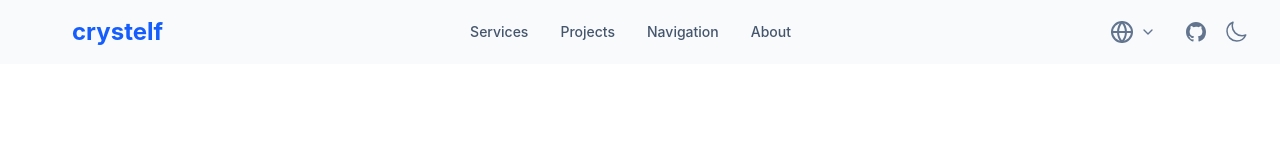
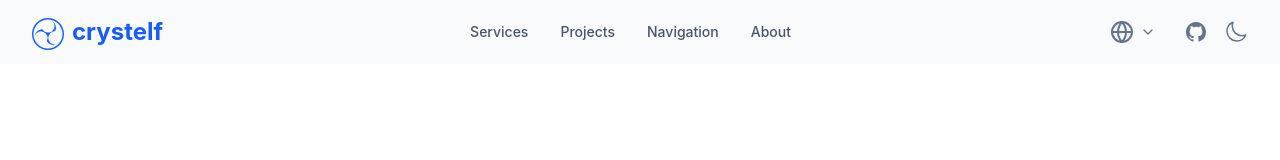
Before and after one commit to crystelf/crystelf-web, a React (Vite) app: page / in a window 1280 px wide. Shown: the top 160 px of the page. Built offline with nearby package versions, Linux system fonts and the light colour scheme.

Commit message:
🎨 feat(constants): add CrystelfLogo component for improved branding in the application
🌐 fix(index.html): update title to "crystelf Studio" and include favicon

📦 feat(Header.tsx): integrate CrystelfLogo into header for enhanced visual identity

```diff
--- a/components/Header.tsx
+++ b/components/Header.tsx
@@ -2,6 +2,7 @@ import React, { useState, useEffect } from "react";
 import { useTheme } from "../contexts/ThemeContext";
 import { useLanguage } from "../contexts/LanguageContext";
 import LanguageSelector from "./LanguageSelector";
+import { CrystelfLogo } from "@/constants.tsx";
 
 // SVG Icons
 function SunIcon() {
@@ -92,6 +93,7 @@ function Header() {
           >
             <div className="flex-shrink-0 w-8 h-8">
               {/* LogoIcon 组件 */}
+              <CrystelfLogo />
             </div>
             <span>crystelf</span>
           </a>
--- a/constants.tsx
+++ b/constants.tsx
@@ -63,6 +63,24 @@ export function AiIcon(props: SVGProps<SVGSVGElement>) {
           d="m9.96 14.863l.886 3.099c.332 1.16 1.976 1.16 2.308 0l.885-3.099a1.2 1.2 0 0 1 .824-.824l3.099-.885c1.16-.332 1.16-1.976 0-2.308l-3.099-.885a1.2 1.2 0 0 1-.824-.824l-.885-3.099c-.332-1.16-1.976-1.16-2.308 0l-.885 3.099a1.2 1.2 0 0 1-.824.824l-3.099.885c-1.16.332-1.16 1.976 0 2.308l3.099.885a1.2 1.2 0 0 1 .824.824M4.43 19.716l.376 1.508c.05.202.338.202.388 0l.377-1.508a.2.2 0 0 1 .145-.145l1.508-.377c.202-.05.202-.337 0-.388l-1.508-.377a.2.2 0 0 1-.145-.145l-.377-1.508c-.05-.202-.338-.202-.388 0l-.377 1.508a.2.2 0 0 1-.145.145l-1.508.377c-.202.05-.202.337 0 .388l1.508.377a.2.2 0 0 1 .145.145m14.001-14l.376 1.508c.05.202.337.202.388 0l.377-1.508a.2.2 0 0 1 .145-.145l1.508-.377c.202-.05.202-.338 0-.388l-1.508-.377a.2.2 0 0 1-.145-.145l-.377-1.508c-.05-.202-.337-.202-.388 0l-.377 1.508a.2.2 0 0 1-.145.145l-1.508.377c-.202.05-.202.338 0 .388l1.508.377a.2.2 0 0 1 .145.145"
         />
       </g>
+    </svg>
+  );
+}
+
+export function CrystelfLogo(props: SVGProps<SVGSVGElement>) {
+  return (
+    <svg
+      xmlns="http://www.w3.org/2000/svg"
+      width="1.5m"
+      height="1.5em"
+      viewBox="0 0 24 24"
+      {...props}
+    >
+      <path
+        transform="translate(24, 0) scale(-1, 1)"
+        fill="currentColor"
+        d="M12 24C5.383 24 0 18.617 0 12S5.383 0 12 0s12 5.383 12 12s-5.383 12-12 12m0-22.891C5.995 1.109 1.11 5.995 1.11 12S5.995 22.89 12 22.89S22.89 18.005 22.89 12S18.005 1.109 12 1.109M6.182 5.99c.352-1.698 1.503-3.229 3.05-3.996c-.269.273-.595.483-.844.78c-1.02 1.1-1.48 2.692-1.199 4.156c.355 2.235 2.455 4.06 4.732 4.028c1.765.079 3.485-.937 4.348-2.468c1.848.063 3.645 1.017 4.7 2.548c.54.799.962 1.736.991 2.711c-.342-1.295-1.202-2.446-2.375-3.095a4.9 4.9 0 0 0-3.772-.425c-1.56.448-2.849 1.723-3.293 3.293c-.377 1.25-.216 2.628.377 3.772c-.825 1.429-2.315 2.449-3.932 2.756c-1.244.261-2.551.059-3.709-.464c1.036.302 2.161.355 3.191-.011a4.91 4.91 0 0 0 3.024-2.935c.556-1.49.345-3.261-.591-4.54c-.7-1.007-1.803-1.717-3.002-1.969c-.38-.068-.764-.098-1.148-.134c-.611-1.231-.834-2.66-.528-3.996z"
+      />
     </svg>
   );
 }
--- a/index.html
+++ b/index.html
@@ -3,8 +3,8 @@
 <head>
     <meta charset="UTF-8" />
     <meta name="viewport" content="width=device-width, initial-scale=1.0" />
-    <title>crystelf Organization</title>
-    <!-- <link rel="icon" type="image/png" href="/favicon.png" /> -->
+    <title>crystelf Studio</title>
+    <link rel="icon" type="image/png" href="/favicon.png" />
     <!-- <link rel="icon" type="image/svg+xml" href="/favicon.svg" /> -->
     <!-- <link rel="apple-touch-icon" sizes="180x180" href="/apple-touch-icon.png" /> -->
     <style>
```
Also changed, not shown: favicon.png (added).
